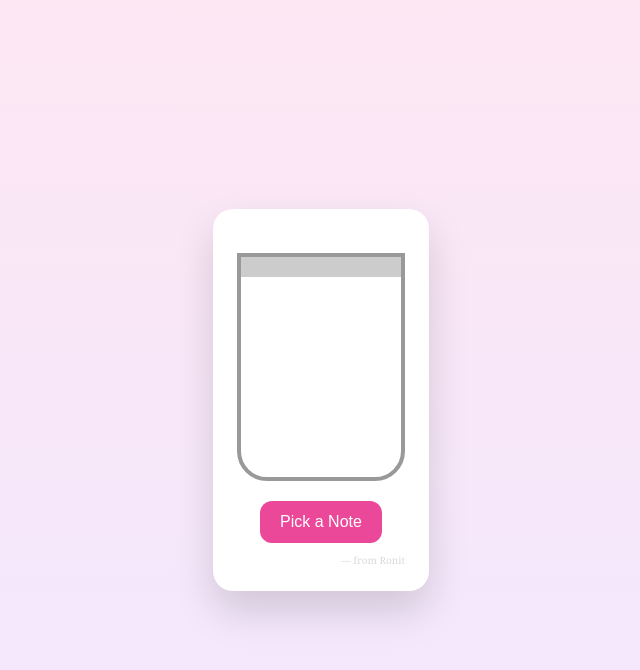
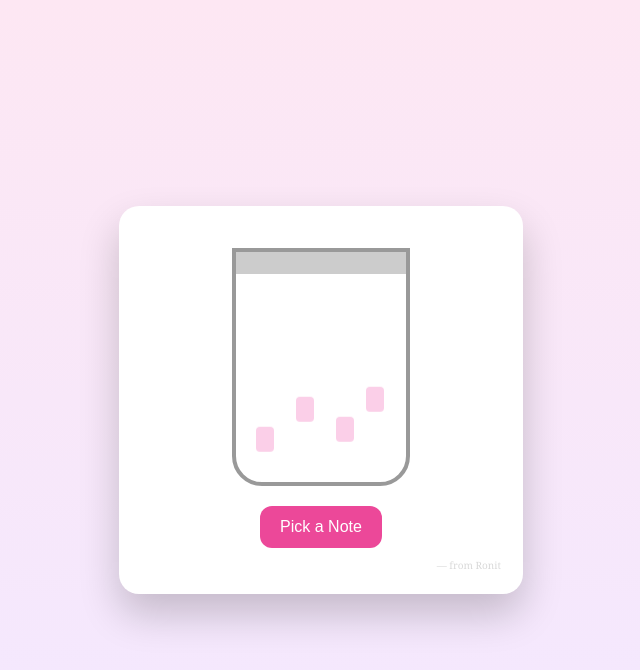
Before and after one commit to ronitagarwal277-pixel/jar-of-notes-for-chinky, a plain HTML site: page index.html in a window 1280 px wide. Both pictures are taken after a click on the button "Open the Jar". Shown: the whole page, without its empty margins (319-959 px from the left). Drawn offline with Linux system fonts and the light colour scheme.

Commit message:
Refactor HTML structure and styles for clarity

```diff
--- a/index.html
+++ b/index.html
@@ -4,80 +4,116 @@
 <meta charset="UTF-8" />
 <meta name="viewport" content="width=device-width, initial-scale=1.0"/>
 <title>Jar of Notes for Chinky 💖</title>
+
 <style>
-    body {
-      margin: 0;
+body{
+  margin:0;
   font-family: 'Georgia', serif;
   background: linear-gradient(to bottom, #fde7f3, #f3e8ff);
-      display: flex;
-      justify-content: center;
-      align-items: center;
-      min-height: 100vh;
-      text-align: center;
+  display:flex;
+  justify-content:center;
+  align-items:center;
+  min-height:100vh;
 }
-    .screen {
-      max-width: 400px;
-      background: white;
-      border-radius: 20px;
-      padding: 24px;
-      box-shadow: 0 20px 40px rgba(0,0,0,0.15);
+
+.screen{
+  width:360px;
+  background:white;
+  border-radius:20px;
+  padding:22px;
+  text-align:center;
+  box-shadow:0 20px 40px rgba(0,0,0,0.2);
 }
-    .hidden { display: none; }
-    button {
-      background: #ec4899;
-      color: white;
-      border: none;
-      padding: 12px 20px;
-      border-radius: 12px;
-      font-size: 16px;
-      cursor: pointer;
+
+.hidden{display:none;}
+
+button{
+  background:#ec4899;
+  color:white;
+  border:none;
+  padding:12px 20px;
+  border-radius:12px;
+  font-size:16px;
+  cursor:pointer;
 }
-    .jar {
-      margin: 20px auto;
-      width: 160px;
-      height: 220px;
-      border: 4px solid #999;
-      border-radius: 0 0 30px 30px;
-      position: relative;
-      background: #fff;
+
+.jar{
+  position:relative;
+  margin:20px auto;
+  width:170px;
+  height:230px;
+  border:4px solid #999;
+  border-radius:0 0 30px 30px;
+  background:#fff;
+  overflow:hidden;
 }
-    .lid {
-      height: 20px;
-      background: #ccc;
+
+.lid{
+  height:22px;
+  background:#ccc;
 }
-    .note {
-      background: #fde2e2;
-      padding: 16px;
-      border-radius: 12px;
-      margin-top: 16px;
-      font-style: italic;
+
+.pink-note{
+  position:absolute;
+  width:18px;
+  height:25px;
+  background:#fbcfe8;
+  border-radius:4px;
+  animation: float 3s infinite ease-in-out;
 }
-    footer {
-      margin-top: 10px;
-      font-size: 10px;
-      opacity: 0.15;
-      text-align: right;
+
+@keyframes float{
+  0%{transform:translateY(0)}
+  50%{transform:translateY(-6px)}
+  100%{transform:translateY(0)}
+}
+
+.chit{
+  margin-top:15px;
+  background:#fde2e2;
+  padding:16px;
+  border-radius:12px;
+  font-style:italic;
+  animation: unfold 0.6s ease-out;
+}
+
+@keyframes unfold{
+  from{transform:scaleY(0); opacity:0}
+  to{transform:scaleY(1); opacity:1}
+}
+
+footer{
+  margin-top:10px;
+  font-size:10px;
+  opacity:0.15;
+  text-align:right;
 }
 </style>
 </head>
+
 <body>
 
 <div class="screen" id="intro">
   <h2>Jar of Notes for Chinky 💖</h2>
   <p>
     This jar holds little reminders for you.<br>
-    Open any random note whenever you feel low, confused,
-    have self-doubt, or simply need a smile.
+    Open any random note whenever you feel low,
+    doubtful, confused, or just need a smile.
   </p>
   <button onclick="start()">Open the Jar</button>
 </div>
 
-<div class="screen hidden" id="jarScreen">
+<div class="screen hidden" id="main">
   <div class="jar">
     <div class="lid"></div>
+    <div class="pink-note" style="left:20px; bottom:30px;"></div>
+    <div class="pink-note" style="left:60px; bottom:60px;"></div>
+    <div class="pink-note" style="left:100px; bottom:40px;"></div>
+    <div class="pink-note" style="left:130px; bottom:70px;"></div>
   </div>
+
   <button onclick="pickNote()">Pick a Note</button>
-  <div class="note hidden" id="noteBox"></div>
+  <div id="noteBox"></div>
   <footer>— from Ronit</footer>
 </div>
 
@@ -119,22 +155,21 @@ const notes = [
 "This jar can’t hold all my love, but it holds a little piece of it."
 ];
 
-let used = [];
+let used=[];
 
-function start() {
+function start(){
   document.getElementById('intro').classList.add('hidden');
-  document.getElementById('jarScreen').classList.remove('hidden');
+  document.getElementById('main').classList.remove('hidden');
   document.getElementById('music').play();
 }
 
-function pickNote() {
-  if (used.length === notes.length) return;
-  let remaining = notes.filter(n => !used.includes(n));
-  let note = remaining[Math.floor(Math.random() * remaining.length)];
+function pickNote(){
+  if(used.length===notes.length) return;
+  let remaining = notes.filter(n=>!used.includes(n));
+  let note = remaining[Math.floor(Math.random()*remaining.length)];
   used.push(note);
-  let box = document.getElementById('noteBox');
-  box.textContent = note;
-  box.classList.remove('hidden');
+  document.getElementById('noteBox').innerHTML =
+    `<div class='chit'>${note}</div>`;
 }
 </script>
 
```
Lines whose indentation alone changed are shown as unchanged.
